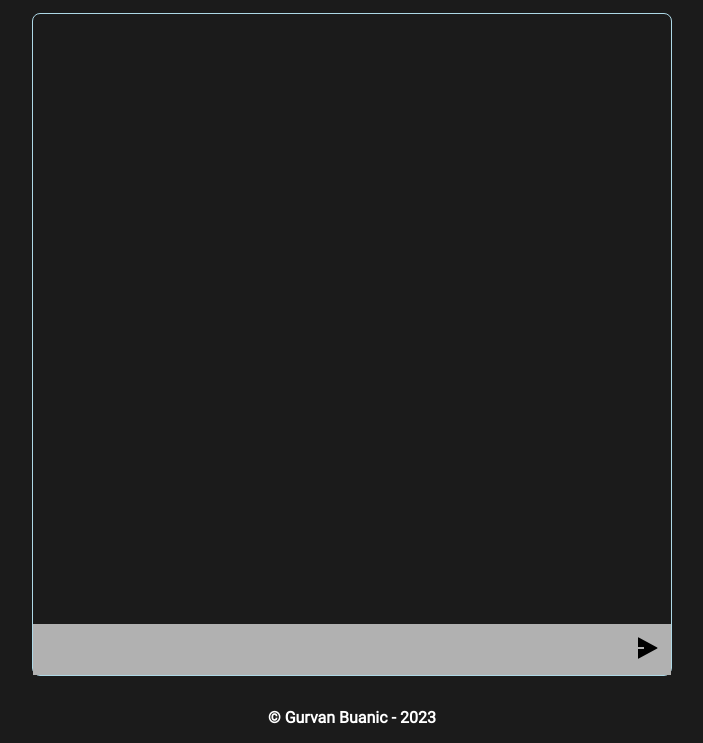
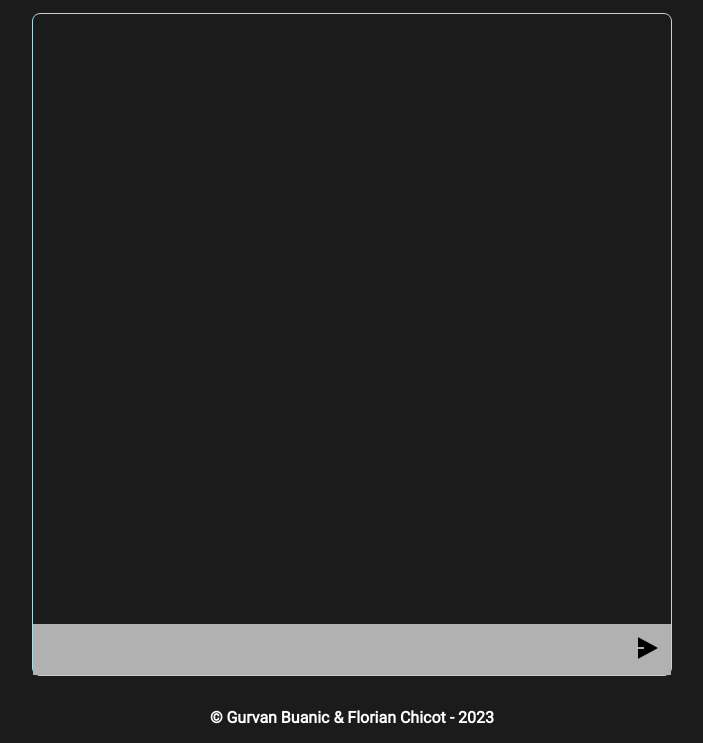
Before and after one commit to florian-chicot/LP_Bobby-Chatbot, a website: page views/index.html in a window 1280 px wide. Shown: the part 57-800 px from the top of the page, without its empty margins (288-991 px from the left). Drawn offline with Linux system fonts and the light colour scheme; files that its build step writes are made by us from their sources; files whose address does not match are found by name.

Commit message:
Update footer

```diff
--- a/views/index.html
+++ b/views/index.html
@@ -40,7 +40,7 @@
         </div>
       </main>
       <footer>
-        <p>© Gurvan Buanic - 2023</p>
+        <p>© Gurvan Buanic & Florian Chicot - 2023</p>
       </footer>
     </div>
 
```
